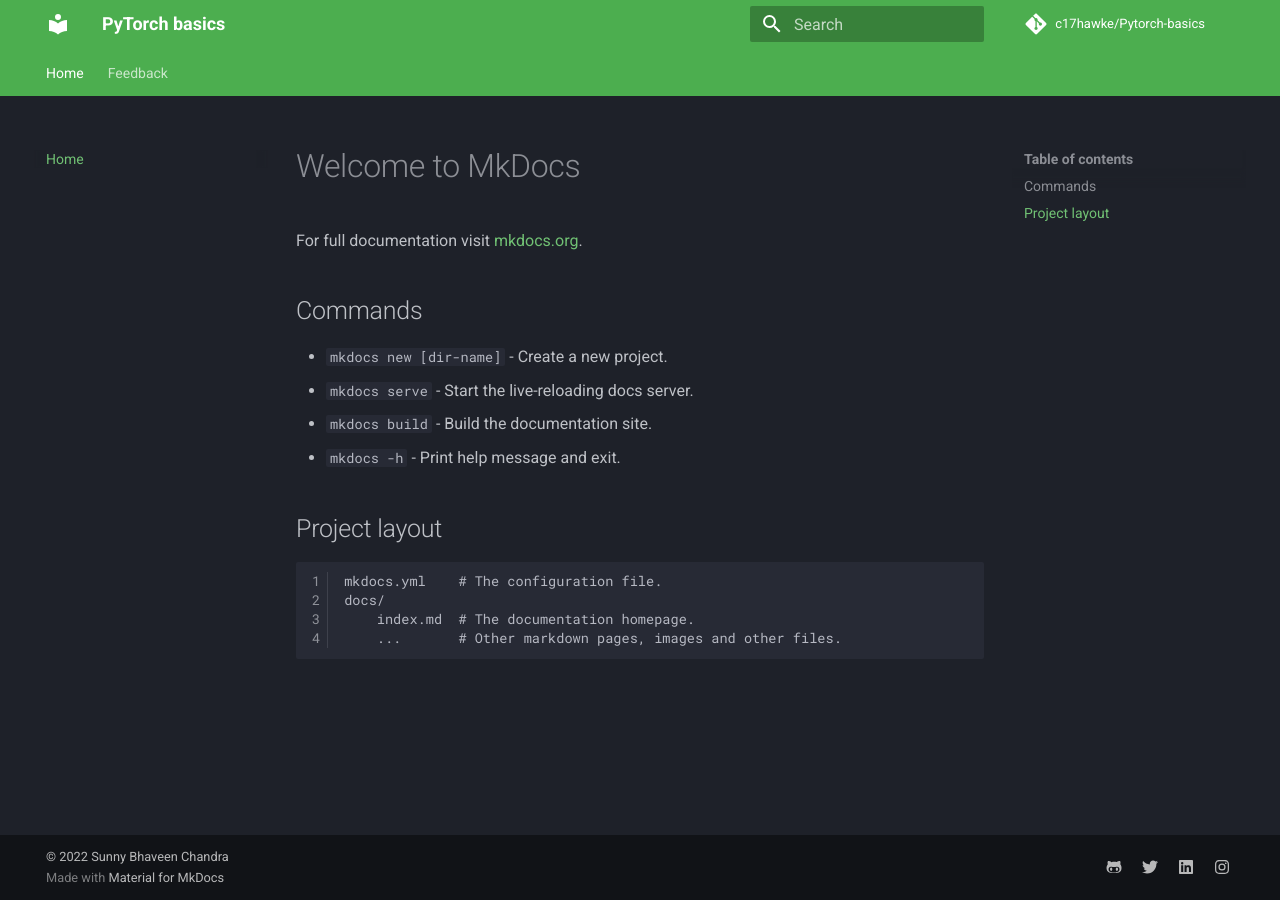
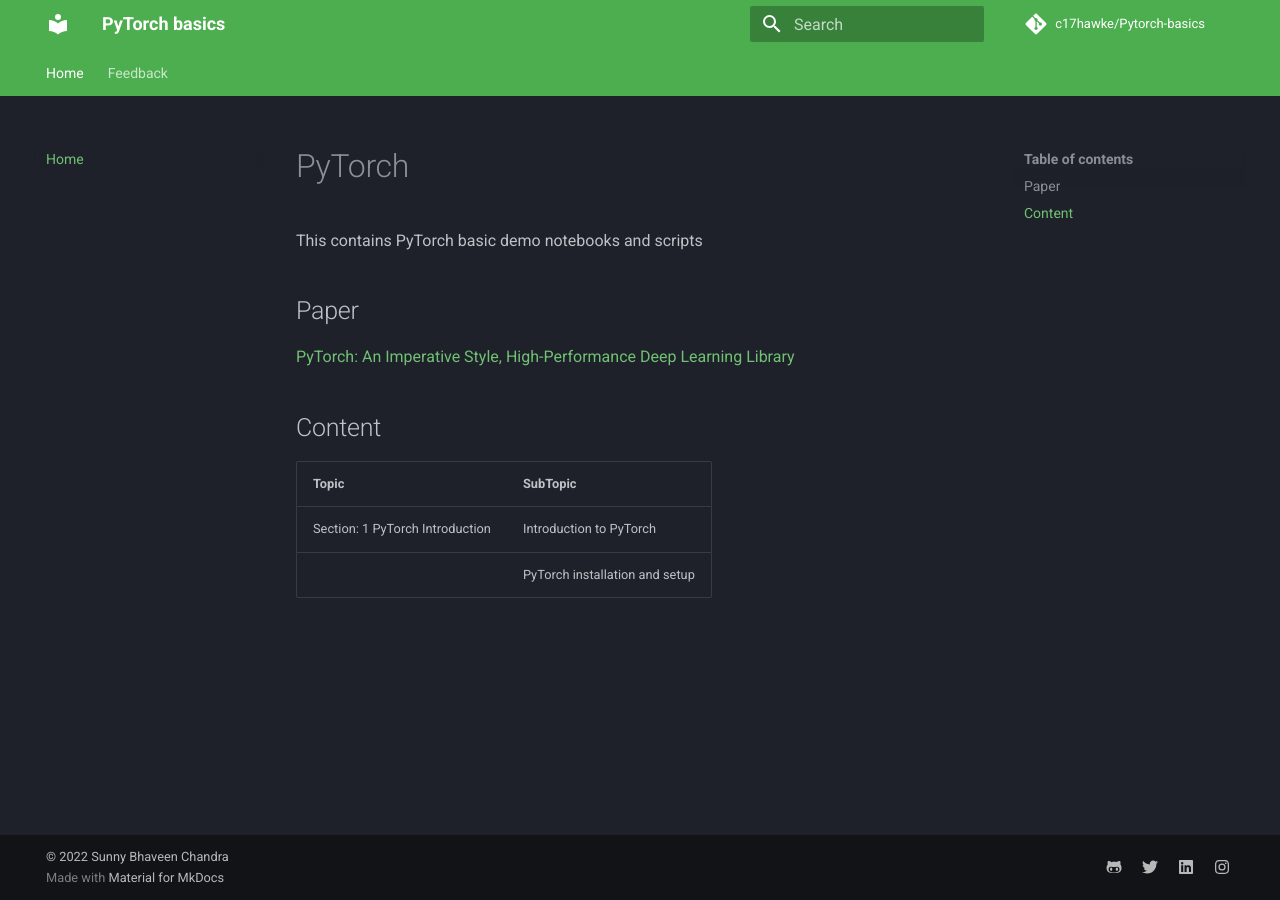
Before and after one commit to c17hawke/Pytorch-basics, an MkDocs documentation site: the page built from docs/index.md, in a window 1280 px wide. Built offline with MkDocs 1.6.1 and Material for MkDocs 9.7.7, drawn with Linux system fonts in a browser that asks for light colours; comment, search, counter and statistics services are not loaded.

Commit message:
index update

```diff
--- a/docs/index.md
+++ b/docs/index.md
@@ -1,17 +1,12 @@
-# Welcome to MkDocs
+# PyTorch
+This contains PyTorch basic demo notebooks and scripts
 
-For full documentation visit [mkdocs.org](https://www.mkdocs.org).
+## Paper
+[PyTorch: An Imperative Style, High-Performance Deep Learning Library](https://arxiv.org/abs/1912.01703)
 
-## Commands
+## Content
 
-* `mkdocs new [dir-name]` - Create a new project.
-* `mkdocs serve` - Start the live-reloading docs server.
-* `mkdocs build` - Build the documentation site.
-* `mkdocs -h` - Print help message and exit.
-
-## Project layout
-
-    mkdocs.yml    # The configuration file.
-    docs/
-        index.md  # The documentation homepage.
-        ...       # Other markdown pages, images and other files.
+|Topic|SubTopic|
+|-|-|
+|Section: 1 PyTorch Introduction | Introduction to PyTorch |
+|| PyTorch installation and setup |
```
